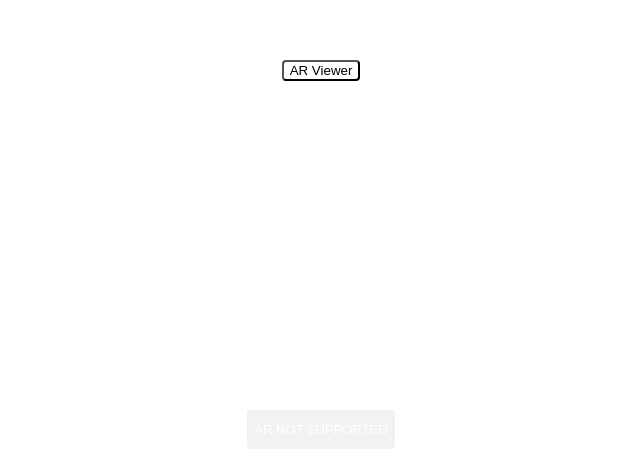
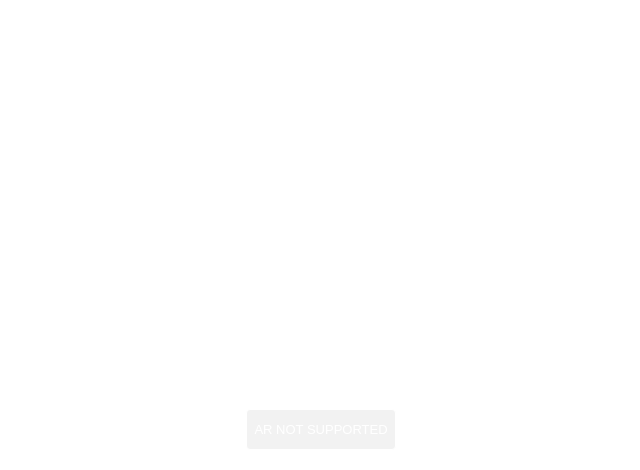
Before and after one commit to ndhuy2711/WebAR_Mobile, a website built with Vite: page index.html in a window 1280 px wide. Shown: the part 330-800 px from the top of the page, without its empty margins (319-959 px from the left). Built offline with nearby package versions, Linux system fonts and the light colour scheme; a script that the page names is missing.

Commit message:
ar model viewer

```diff
--- a/index.html
+++ b/index.html
@@ -34,15 +34,6 @@
         loading="eager"
         shadow-intensity="1"
       >
-        <button
-          slot="ar-button"
-          style="
-            background-color: white;
-            border-radius: 4px;
-          "
-        >
-          AR Viewer
-        </button>
       </model-viewer>
     </div>
   </body>
```
